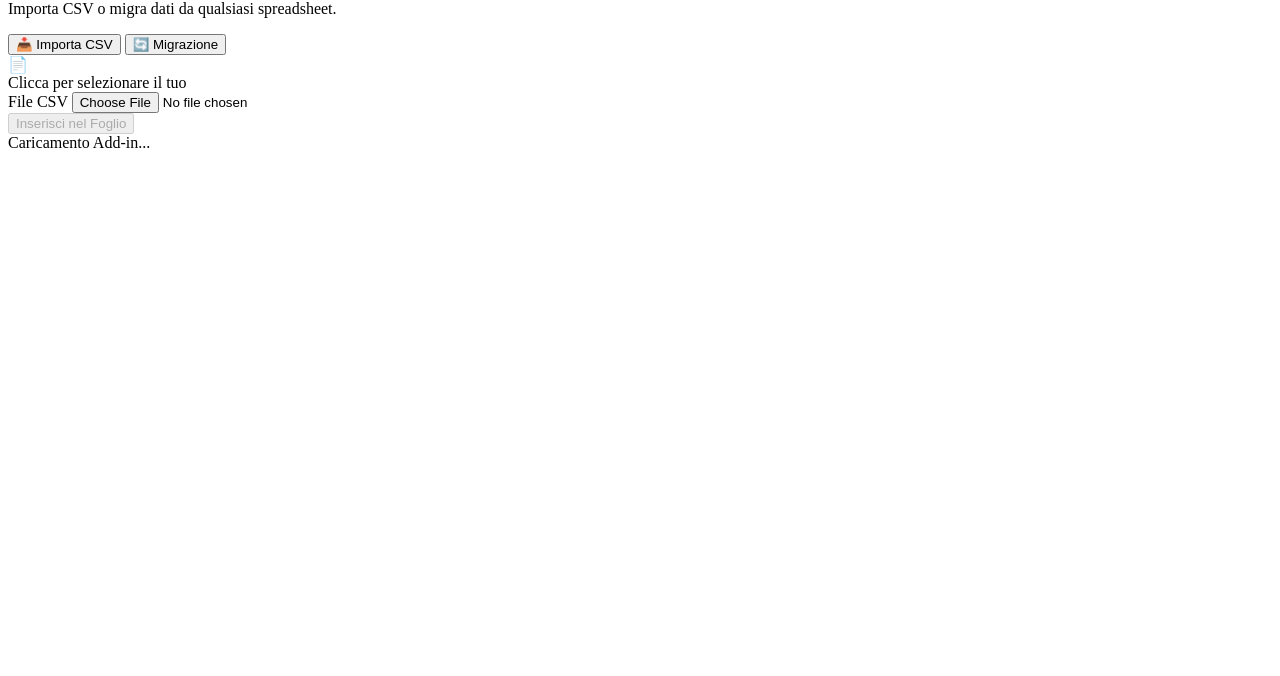
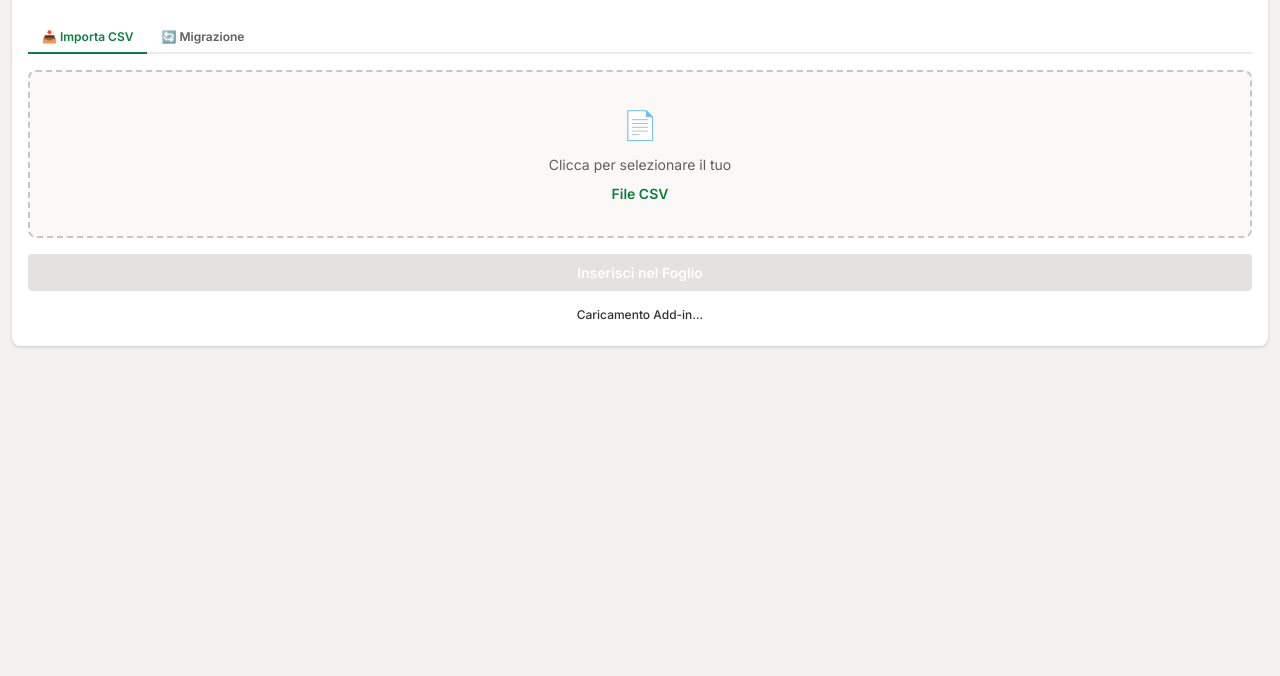
Before and after one commit to mp17xk/ExcelAddin, a website: page index.html in a window 1280 px wide. Shown: the part 124-800 px from the top of the page. Drawn offline with Linux system fonts and the light colour scheme; the site is published under a folder, as on GitHub Pages, so addresses that start at the root find nothing; a script that the page names is missing.

Commit message:
first commit

```diff
--- a/index.html
+++ b/index.html
@@ -5,7 +5,7 @@
     <meta name="viewport" content="width=device-width, initial-scale=1.0">
     <title>Gestione Dati Excel</title>
     <script type="text/javascript" src="https://appsforoffice.microsoft.com/lib/1/hosted/office.js"></script>
-    <link rel="stylesheet" href="/style.css">
+    <link rel="stylesheet" href="./style.css">
     <link href="https://fonts.googleapis.com/css2?family=Inter:wght@400;500;600&display=swap" rel="stylesheet">
 </head>
 <body>
@@ -126,6 +126,6 @@
         </div>
     </div>
 
-    <script type="module" src="/main.js"></script>
+    <script type="module" src="./main.js"></script>
 </body>
 </html>
```
Also changed, not shown: dist/assets/index-BWKXKRHg.css (added), dist/assets/index-ClSgT1m5.js (deleted), dist/assets/index-DL1PrBHA.js (added), dist/assets/index-L0VWOfof.css (deleted), dist/index.html.
